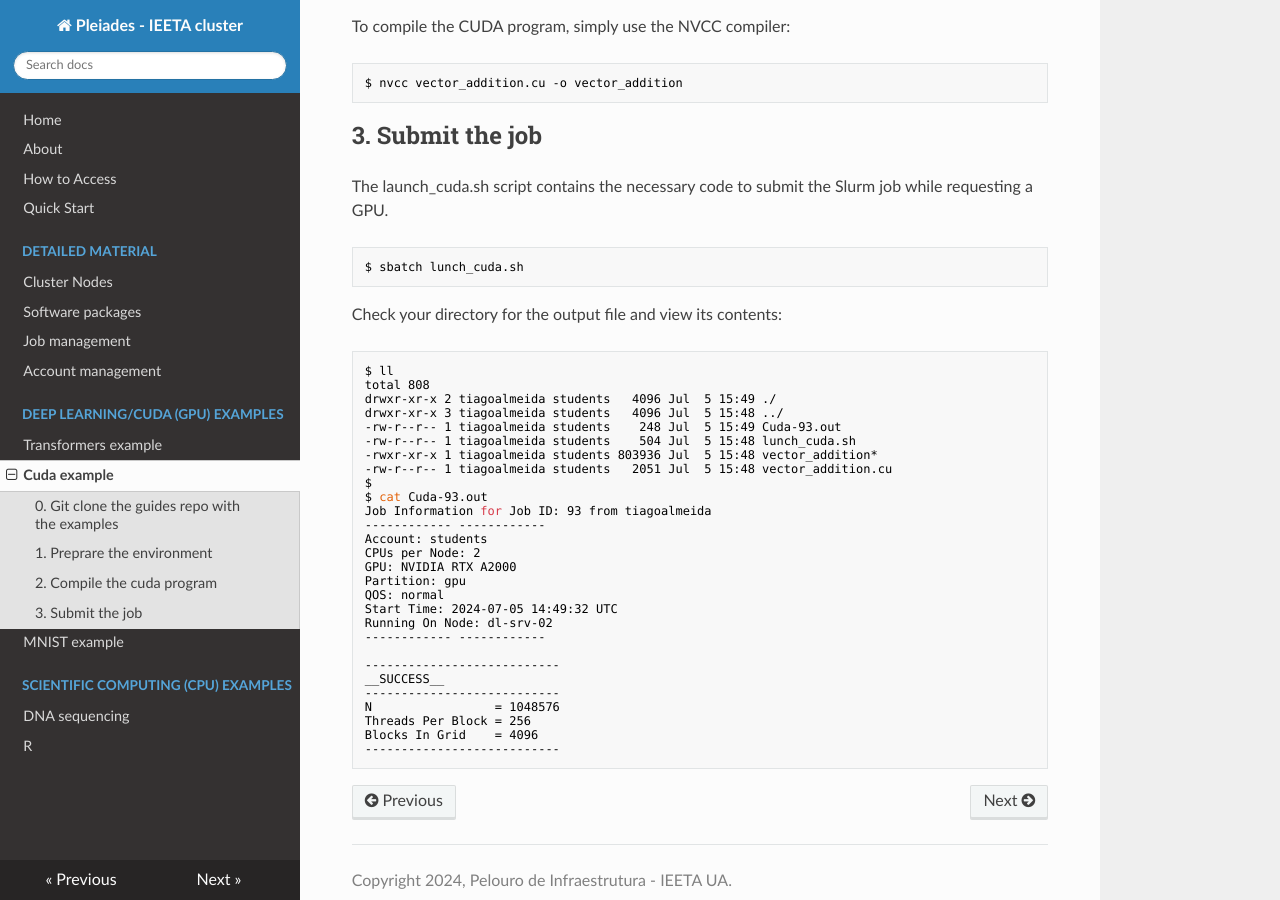
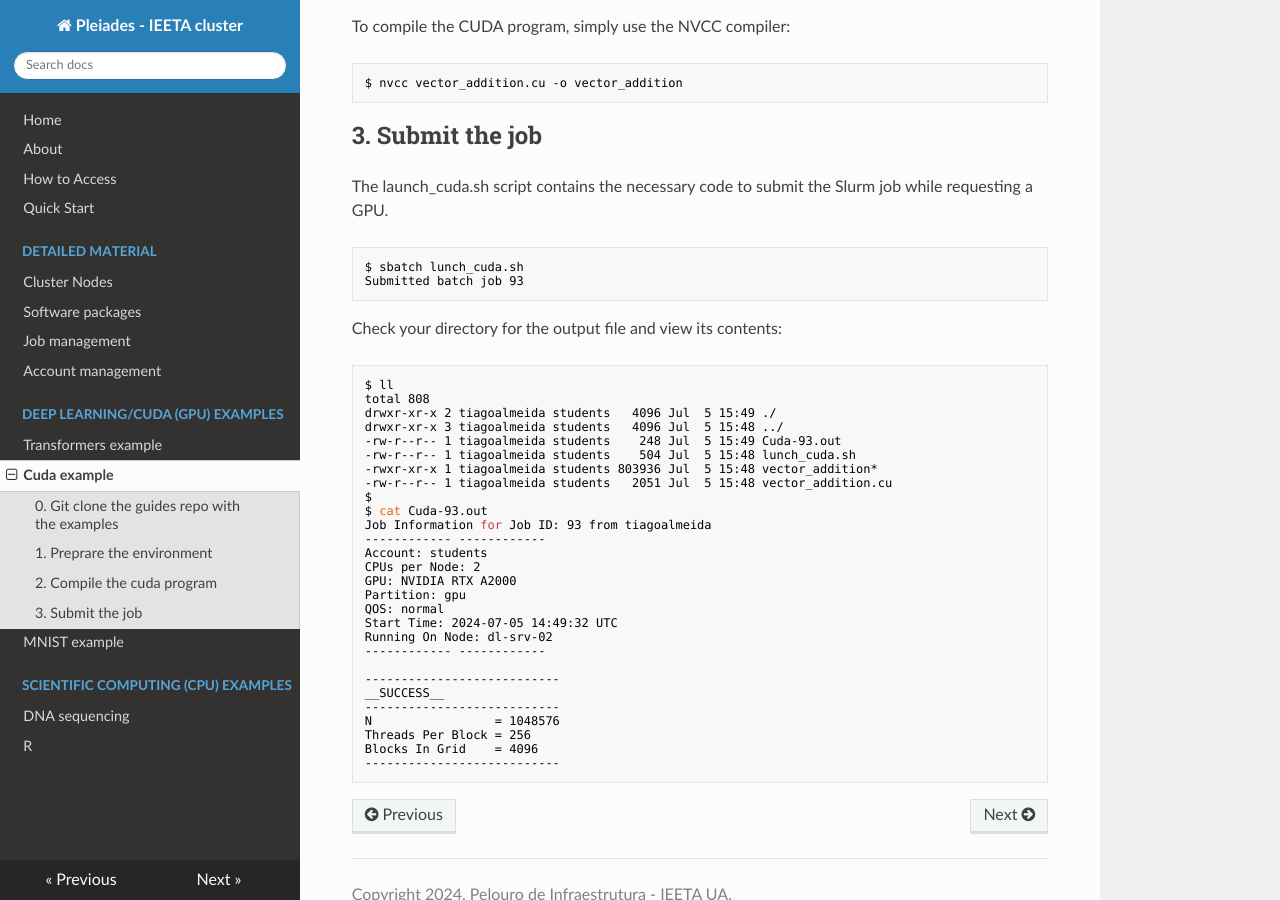
Before and after one commit to ieeta-pt/HPC-guides, an MkDocs documentation site: the page built from docs/examples/dl/cuda.md, in a window 1280 px wide and 900 px high, scrolled down 741 px. Built offline with MkDocs 1.6.1, drawn with Linux system fonts in a browser that asks for light colours; nearby versions of some CDN libraries.

Commit message:
Update cuda.md

````diff
--- a/docs/examples/dl/cuda.md
+++ b/docs/examples/dl/cuda.md
@@ -36,6 +36,7 @@ The launch_cuda.sh script contains the necessary code to submit the Slurm job wh
 
 ```bash
 $ sbatch lunch_cuda.sh
+Submitted batch job 93
 ```
 
 Check your directory for the output file and view its contents:
````
